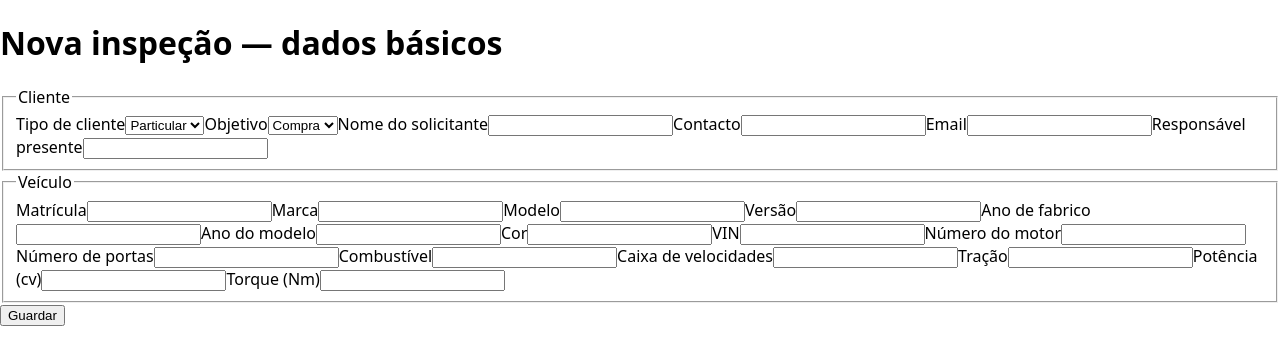
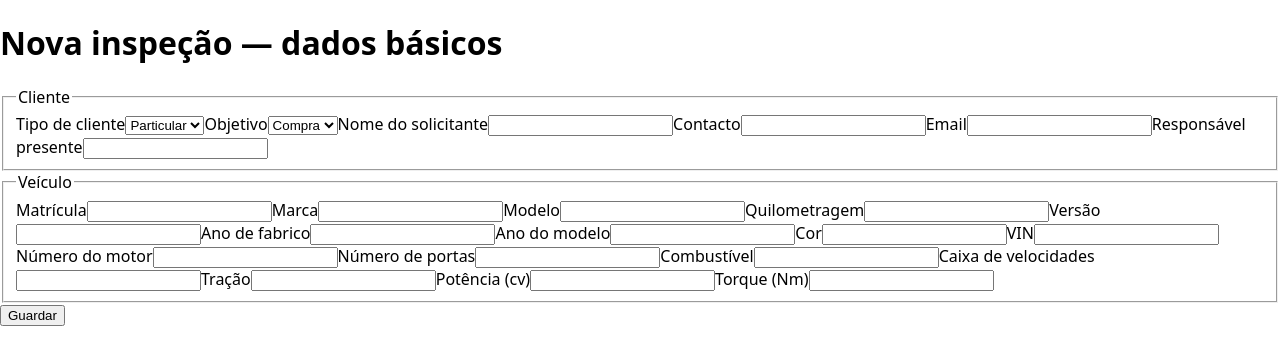
Before and after one commit to caciatory/plataforma-de-inspe-o, a Next.js app: page /inspections/new in a window 1280 px wide. Shown: the top 364 px of the page. Built offline with nearby package versions, Linux system fonts and the light colour scheme.

Commit message:
feat: capture quilometragem in the inspection form and pass it to create_inspection

```diff
--- a/app/(app)/inspections/new/actions.ts
+++ b/app/(app)/inspections/new/actions.ts
@@ -27,6 +27,7 @@ export async function createInspectionAction(
     p_marca: v.marca,
     p_modelo: v.modelo,
     p_nome_solicitante: v.nomeSolicitante,
+    p_quilometragem: v.quilometragem,
     p_versao_trim: v.versaoTrim || null,
     p_ano_fabrico: v.anoFabrico ?? null,
     p_ano_modelo: v.anoModelo ?? null,
--- a/app/(app)/inspections/new/new-inspection-form.tsx
+++ b/app/(app)/inspections/new/new-inspection-form.tsx
@@ -106,6 +106,9 @@ export function NewInspectionForm() {
         <label htmlFor="modelo">Modelo</label>
         <input id="modelo" name="modelo" required />
 
+        <label htmlFor="quilometragem">Quilometragem</label>
+        <input id="quilometragem" name="quilometragem" type="number" required min={0} />
+
         <label htmlFor="versaoTrim">Versão</label>
         <input id="versaoTrim" name="versaoTrim" />
 
```
Also changed, not shown: 1 other file (tests, documents, lock files or other folders).
